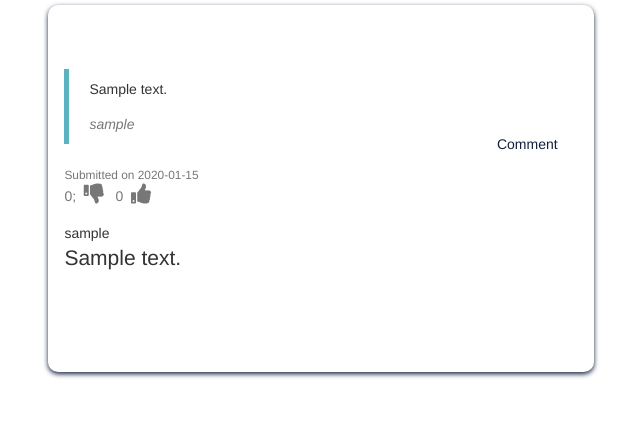
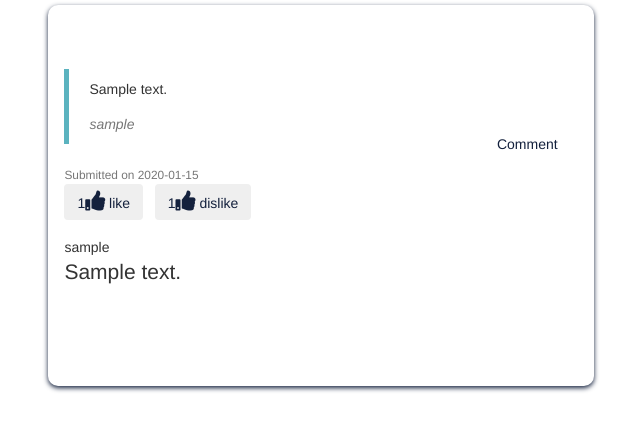
Before and after one commit to lornakamau/pitch, a Flask app: page /pitches/1 in a window 1280 px wide. Shown: the part 176-607 px from the top of the page, without its empty margins (31-671 px from the left). Run offline with Flask 2, Linux system fonts and the light colour scheme; tables that the repository leaves empty hold one stand-in row (values such as "Sample post"); some libraries are stand-ins or nearby versions.

Commit message:
add functions to upvote and downvote a pitch

```diff
--- a/app/main/views.py
+++ b/app/main/views.py
@@ -109,36 +109,25 @@ def new_comment(pitch_id):
 
     return render_template('add_comment.html', title=title, comment_form=form, categories=categories, pitch=pitch)
 
-# @main.route('/categories/twitter-pitch')
-# def twitter():
-#     '''
-#     View page function that returns the categories page and its data
-#     '''
-#     title = 'Categories | Twitter'
-#     pitches = Pitch.query.all()
-#     comments = Comment.query.all()
-#     return render_template('categories/twitter.html', title=title, pitches=pitches,comments=comments)
+@main.route('/upvote_pitch/<pitch_id>')
+def upvote (pitch_id):
+    pitch = Pitch.query.filter_by(id = pitch_id).first()
 
-# @main.route('/categories/elevator-pitch')
-# def elevator():
-#     '''
-#     View page function that returns the categories page and its data
-#     '''
-#     title = 'Categories | Elevator'
-#     return render_template('categories/elevator.html', title=title)
+    counted_upvotes = pitch.upvotes + 1
 
-# @main.route('/categories/competitor-pitch')
-# def competitor():
-#     '''
-#     View page function that returns the categories page and its data
-#     '''
-#     title = 'Categories | Competitor'
-#     return render_template('categories/competitor.html', title=title)
+    pitch.upvotes = counted_upvotes
+    db.session.commit()
 
-# @main.route('/categories/investor-pitch')
-# def investor():
-#     '''
-#     View page function that returns the categories page and its data
-#     '''
-#     title = 'Categories | Investor'
-#     return render_template('categories/investor.html', title=title)
+    return redirect(url_for('main.pitches_by_category', category_id = pitch.category_id))
+
+@main.route('/downvote_pitch/<pitch_id>')
+def downvote (pitch_id):
+    pitch = Pitch.query.filter_by(id = pitch_id).first()
+
+
+    counted_downvotes = pitch.downvotes + 1
+
+    pitch.downvotes = counted_downvotes
+    db.session.commit()
+
+    return redirect(url_for('main.pitches_by_category', category_id = pitch.category_id))
--- a/app/templates/categories.html
+++ b/app/templates/categories.html
@@ -28,10 +28,8 @@
           </div>
           <div class="card-footer text-muted" id="details">
             <small>Submitted on {{pitch.posted.strftime('%Y-%m-%d')}}</small><br>
-            <div id="downVote" style="display: inline">0</div>;&nbsp;&nbsp;<i class="fas fa-thumbs-down vote"
-              onclick="downVote()"></i>&nbsp;&nbsp;
-            <div id="upVote" style="display: inline">0</div>&nbsp;&nbsp;<i onclick="upVote()"
-              class="fas fa-thumbs-up vote"></i>&nbsp;&nbsp;
+            <button class="btn"><a href="{{url_for('main.upvote', uname = current_user.id ,pitch_id = pitch.id)}}">{{pitch.upvotes}}<i class="fas fa-thumbs-up"></i>&nbsp;like</a></button>&nbsp;&nbsp;
+            <button class="btn"><a href="{{url_for('main.downvote', uname = current_user.id ,pitch_id = pitch.id)}}">{{pitch.downvotes}}<i class="fas fa-thumbs-up"></i>&nbsp;dislike</a></button>&nbsp;&nbsp;
           </div>
         </div>
 
@@ -49,8 +47,6 @@
               <a href="/comment/{{pitch.id}}">Comment</a>
             {% endif %}
           {% endfor%}
-
-
           {% endfor%}
     </div>
     {%else%}
--- a/app/templates/profile/profile.html
+++ b/app/templates/profile/profile.html
@@ -45,7 +45,7 @@
       <div class="card ">
           <div class="mx-auto card-body">
               <h3 class="card-title">{{pitch.title}}</h3>
-              <h6 class="card-subtitle mb-2 text-muted">Submitted on :{{pitch.posted}}</h6>
+              <h6 class="card-subtitle mb-2 text-muted">Submitted on :{{pitch.posted.strftime('%Y-%m-%d')}}</h6>
               <p class="card-text">Pitch: {{pitch.pitch_content}}</p>
           </div>
 
```
